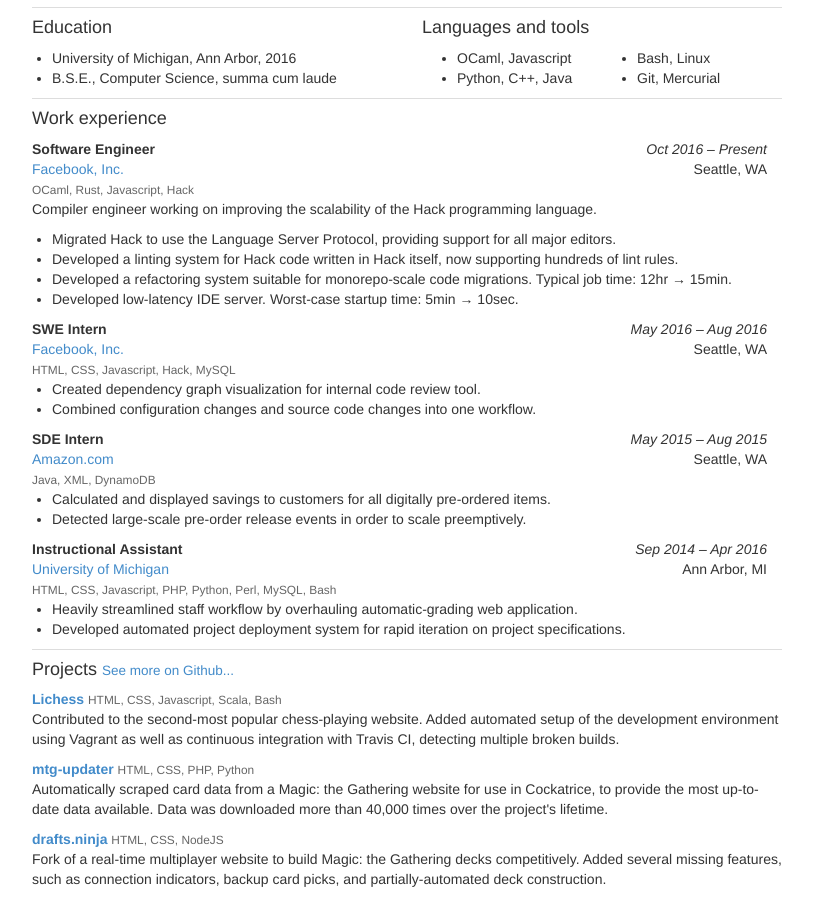
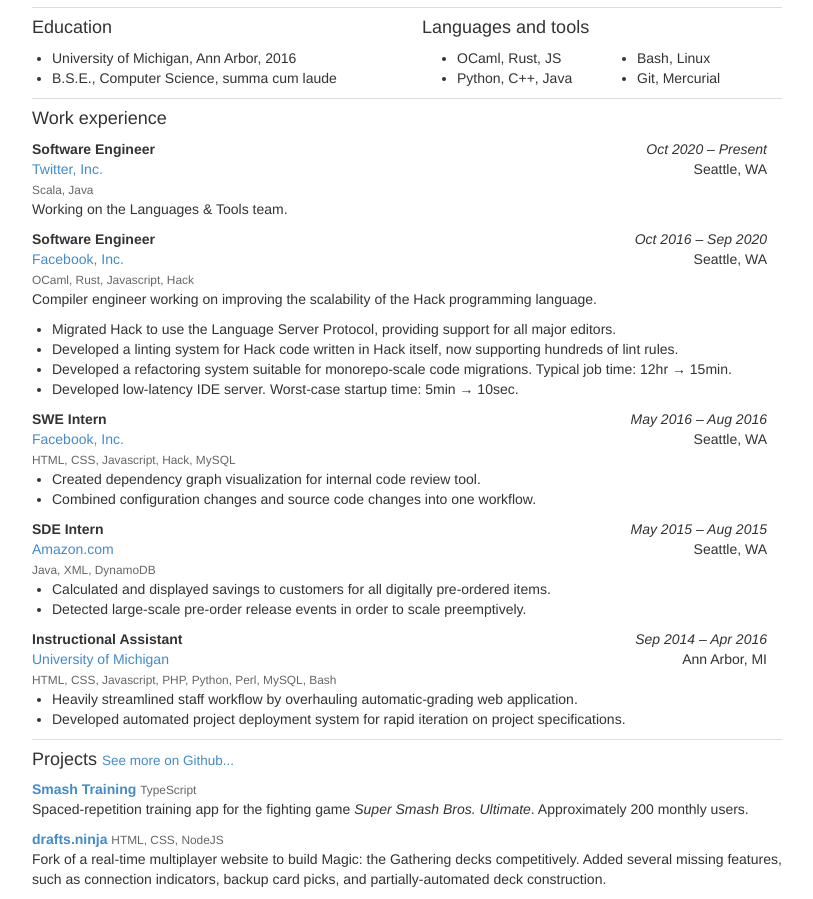
Before and after one commit to arxanas/resume, a plain HTML site: page index.html in a window 1280 px wide. Shown: the part 178-1077 px from the top of the page, without its empty margins (233-1046 px from the left). Drawn offline with Linux system fonts and the light colour scheme.

Commit message:
Update for Twitter job

```diff
--- a/index.html
+++ b/index.html
@@ -28,7 +28,7 @@
   <header class="row resume-header">
     <div class="row">
       <div class="col-sm-6 print-no-collapse name-container">
-        <h2 class="name">Waleed Iftikhar Khan</h2>
+        <h2 class="name">Waleed Khan</h2>
       </div>
       <div class="col-sm-6 print-no-collapse contact-box">
         <ul class="contact-box-list well list-unstyled">
@@ -92,7 +92,7 @@
 
         <div class="col-md-6 col-print-6 print-no-collapse">
           <ul>
-            <li>OCaml, Javascript</li>
+            <li>OCaml, Rust, JS</li>
             <li>Python, C++, Java</li>
           </ul>
         </div>
@@ -112,6 +112,29 @@
       <h4>Work experience</h4>
     </header>
 
+    <!-- Twitter job -->
+    <div class="row">
+      <section class="job col-md-12">
+        <header class="row">
+          <div class="col-xs-6">
+            <div class="job-description">Software Engineer</div>
+            <div class="job-employer">
+              <a href="http://www.twitter.com">Twitter, Inc.</a>
+            </div>
+          </div>
+          <div class="col-xs-6">
+            <div class="job-date">Oct 2020 &ndash; Present</div>
+            <div class="job-location">Seattle, WA</div>
+          </div>
+          <div class="col-xs-12">
+            <small class="languages">Scala, Java</small>
+          </div>
+        </header>
+
+        <p>Working on the Languages &amp; Tools team.</p>
+      </section>
+    </div>
+
     <!-- Facebook job -->
     <div class="row">
       <section class="job col-md-12">
@@ -123,7 +146,7 @@
             </div>
           </div>
           <div class="col-xs-6">
-            <div class="job-date">Oct 2016 &ndash; Present</div>
+            <div class="job-date">Oct 2016 &ndash; Sep 2020</div>
             <div class="job-location">Seattle, WA</div>
           </div>
           <div class="col-xs-12">
@@ -245,28 +268,12 @@
     <div class="row">
       <section class="project col-md-12">
         <header>
-          <b><a href="http://github.com/ornicar/lila">Lichess</a></b>
-          <small class="languages">HTML, CSS, Javascript, Scala, Bash</small>
+          <b><a href="https://github.com/arxanas/smashtraining">Smash Training</a></b>
+          <small class="languages">TypeScript</small>
         </header>
         <p>
-        Contributed to the second-most popular chess-playing website. Added
-        automated setup of the development environment using Vagrant as well
-        as continuous integration with Travis CI, detecting multiple broken
-        builds.
-        </p>
-      </section>
-    </div>
-
-    <div class="row">
-      <section class="project col-md-12">
-        <header>
-          <b><a href="http://github.com/arxanas/mtg-updater">mtg-updater</a></b>
-          <small class="languages">HTML, CSS, PHP, Python</small>
-        </header>
-        <p>
-        Automatically scraped card data from a Magic: the Gathering website
-        for use in Cockatrice, to provide the most up-to-date data available.
-        Data was downloaded more than 40,000 times over the project's lifetime.
+        Spaced-repetition training app for the fighting game <i>Super Smash
+        Bros. Ultimate</i>. Approximately 200 monthly users.
         </p>
       </section>
     </div>
```
